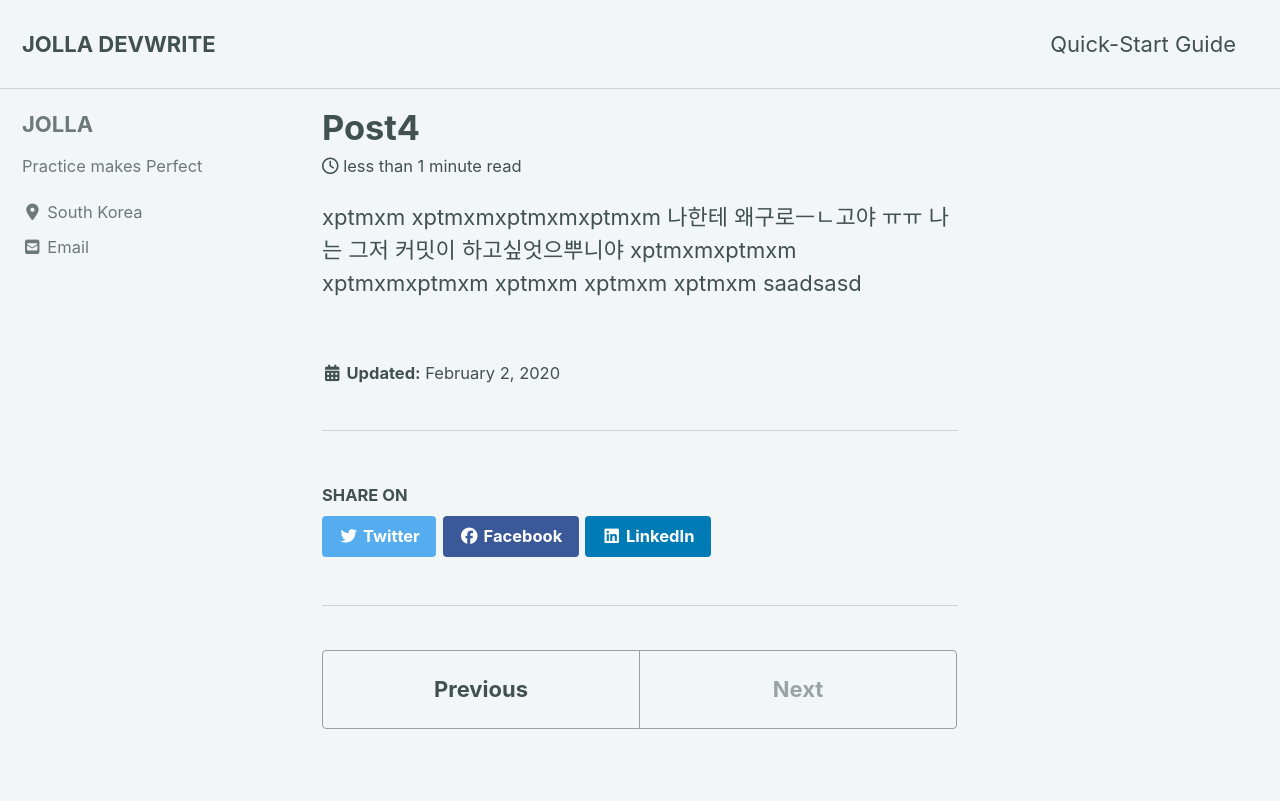
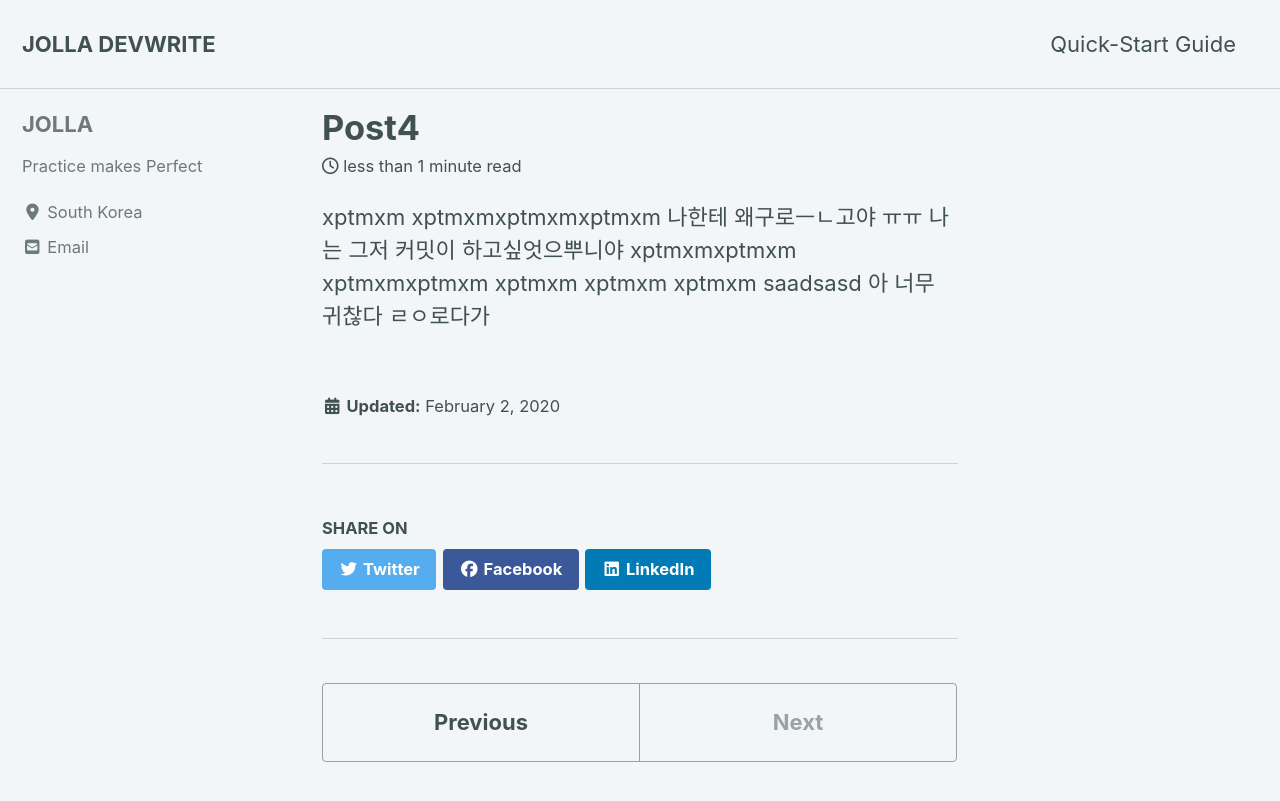
Before and after one commit to JOLLA99/JOLLA99.github.io, a Jekyll site: the page built from _posts/2020-02-02-Post4.md, in a window 1280 px wide and 900 px high. Shown: the top 801 px of the window. Built offline with Jekyll 4.4.1, drawn with Linux system fonts in a browser that asks for light colours; cached includes are drawn as plain includes; nearby versions of some CDN libraries.

Commit message:
Update 2020-02-02-Post4.md

```diff
--- a/_posts/2020-02-02-Post4.md
+++ b/_posts/2020-02-02-Post4.md
@@ -6,3 +6,4 @@ xptmxm
 xptmxm
 xptmxm
 saadsasd
+아 너무 귀찮다 ㄹㅇ로다가
```
